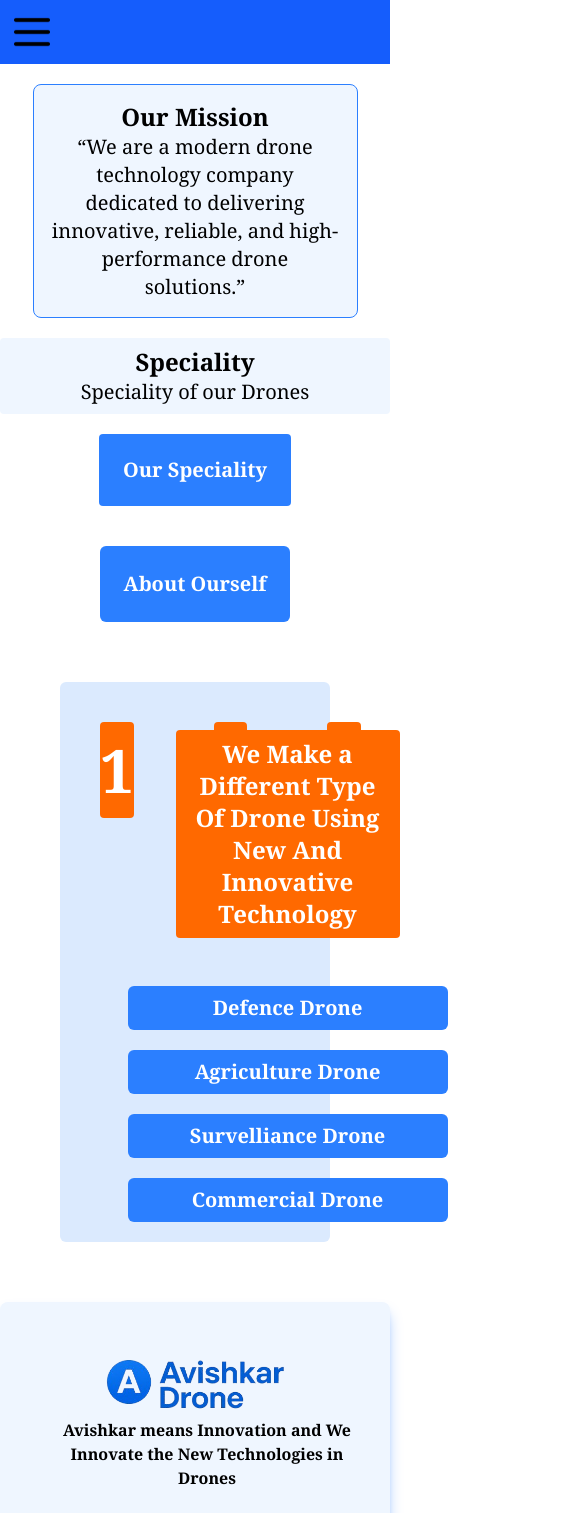
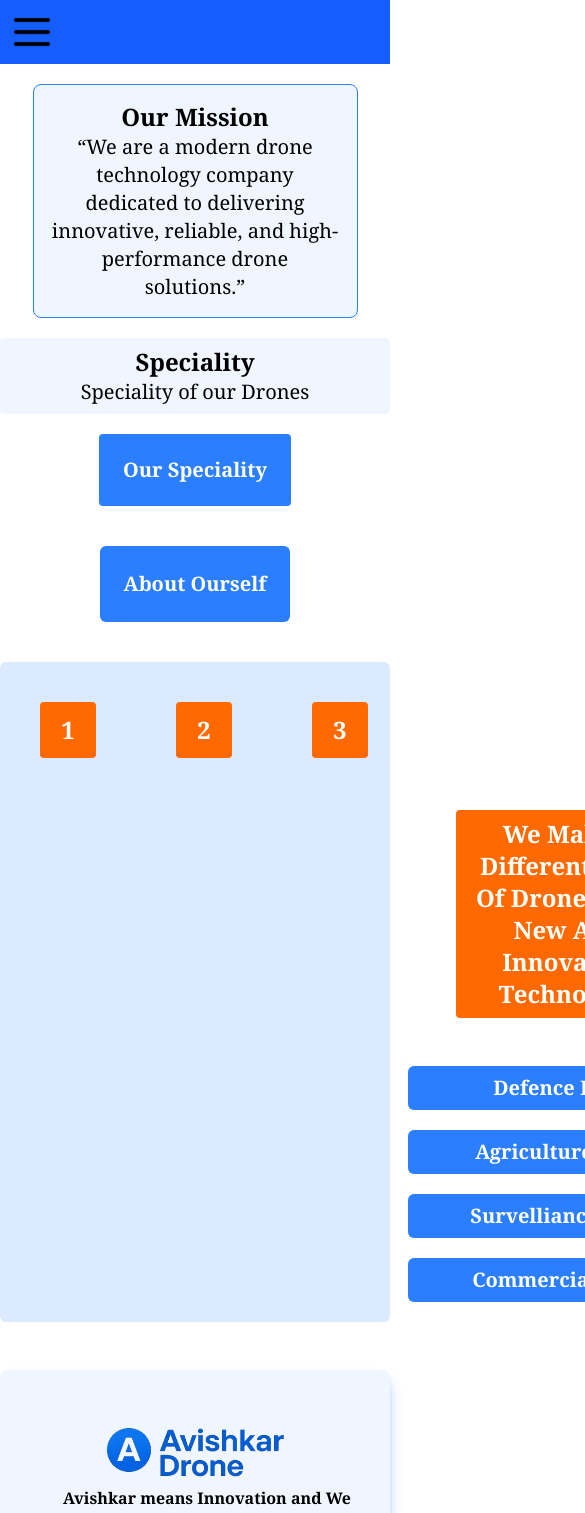
Before and after one commit to KrushnaBarhate03/React-Project, a React (Vite) app: page /about in a window 390 px wide. Shown: the top 1513 px of the page, 585 px wide, since content can reach past the window. Built offline with nearby package versions, Linux system fonts and the light colour scheme.

Commit message:
about changes

```diff
--- a/src/views/About.jsx
+++ b/src/views/About.jsx
@@ -31,15 +31,15 @@ function About() {
         <a href="/Avishkar_Drone_Info.pdf" className="bg-blue-500 p-6 text-xl font-serif font-bold text-white rounded-md " download="Avishkar Drone Information">About Ourself</a>
       </div>
 
-      <div className=" flex   m-15 bg-blue-100 rounded-md">
+      <div className=" flex bg-blue-100 rounded-md">
 
-        <div className="flex sm:flex-col flex-row w-1/4">
-          <button className="bg-orange-500  rounded-sm text-white flex justify-center items-center  m-10 font-serif font-bold text-6xl w-24 h-24 text-center " onClick={()=>setShow(1)}>1</button>
-          <button className="bg-orange-500 rounded-sm text-white m-10 flex justify-center items-center font-serif font-bold text-center w-24 h-24 text-6xl" onClick={()=>setShow(2)}>2</button>
-          <button className="bg-orange-500 rounded-sm text-white m-10 flex justify-center items-center font-serif font-bold text-center w-24 h-24 text-6xl "onClick={()=>setShow(3)}>3</button>
+        <div className="flex sm:flex-col flex-row ">
+          <button className="bg-orange-500  rounded-sm text-white flex justify-center items-center  m-10 font-serif font-bold sm:text-6xl text-2xl sm:w-24 sm:h-24 h-14 w-14 text-center " onClick={()=>setShow(1)}>1</button>
+          <button className="bg-orange-500 rounded-sm text-white m-10 flex justify-center items-center font-serif font-bold text-center h-14 w-14 sm:w-24 sm:h-24 text-2xl sm:text-6xl" onClick={()=>setShow(2)}>2</button>
+          <button className="bg-orange-500 rounded-sm text-white m-10 flex justify-center items-center font-serif font-bold text-center sm:w-24 sm:h-24 w-14 h-14 text-2xl sm:text-6xl "onClick={()=>setShow(3)}>3</button>
         </div>
         {Show===1 && (
-          <div>
+          <div className='mt-25'>
 
             <h3 className="m-12 font-serif text-center font-bold text-2xl bg-orange-500 p-2 rounded-sm text-white">We Make a Different Type Of Drone Using New And Innovative Technology </h3>
             <h3 className=" font-bold font-serif mx-auto text-xl text-white text-center bg-blue-500 w-80 m-5 p-2 rounded-md">Defence Drone</h3>
```
